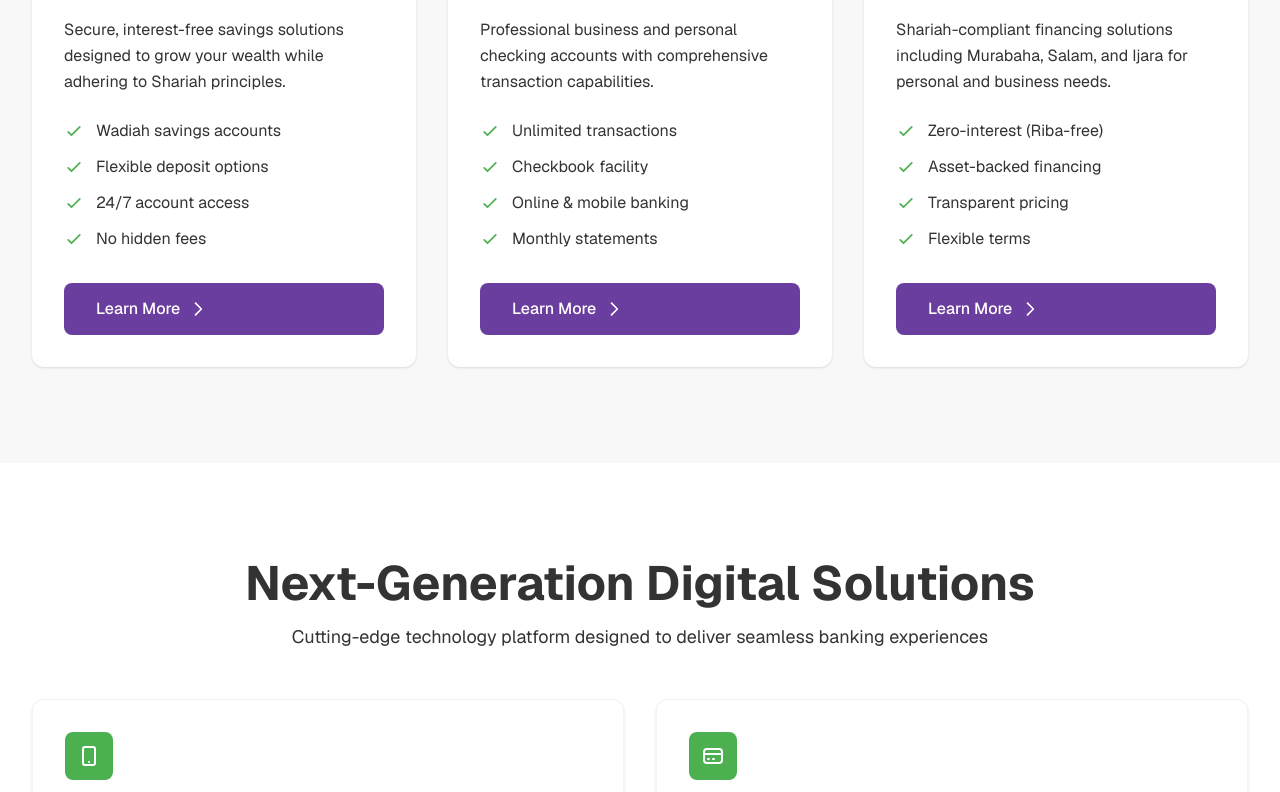
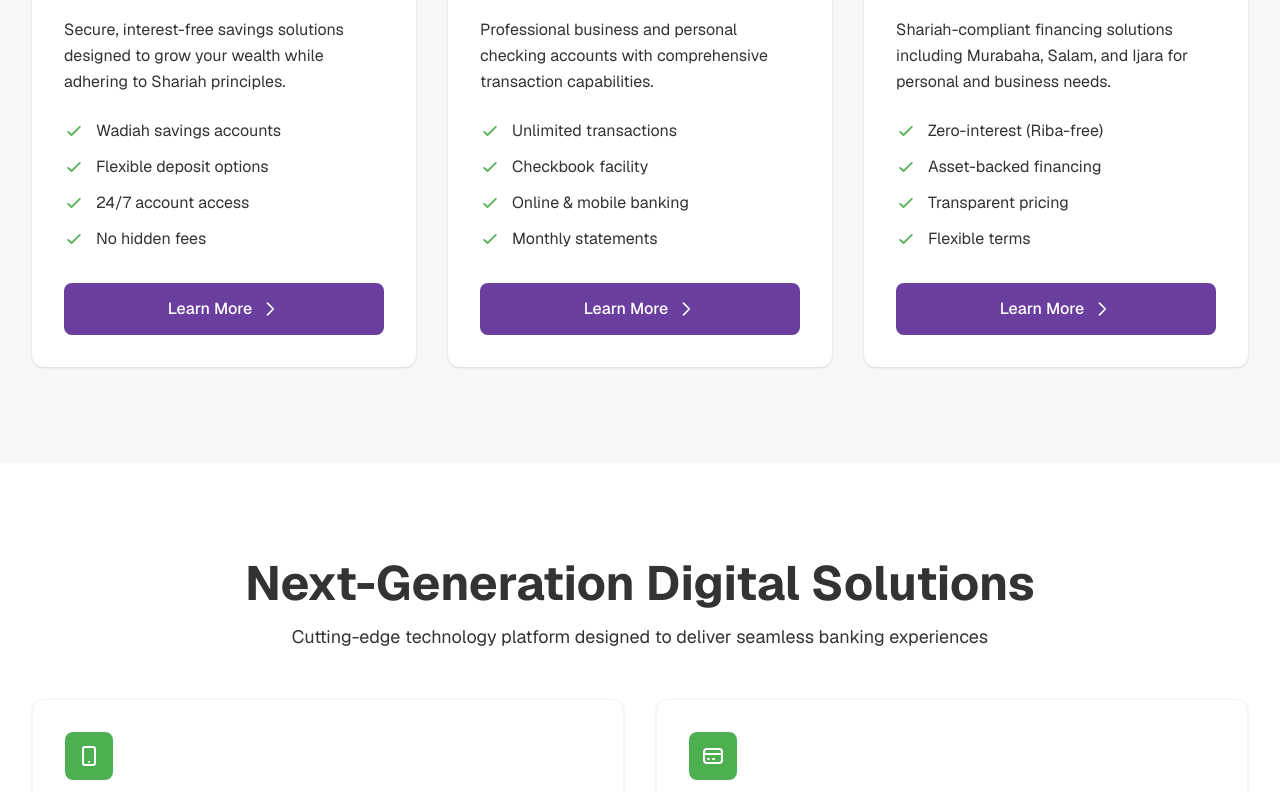
Before and after one commit to Hamze-Aj/sahay, a Next.js app: page / in a window 1280 px wide. Shown: the part 1575-2367 px from the top of the page. Built offline with nearby package versions, Linux system fonts and the light colour scheme.

Commit message:
added the link to download the sahay app

```diff
--- a/components/Button.js
+++ b/components/Button.js
@@ -1,11 +1,14 @@
+import Link from 'next/link';
+
 export default function Button({
   children,
   variant = 'primary',
   showArrow = false,
   className = '',
+  href,
   ...props
 }) {
-  const baseClasses = 'px-8 py-3.5 rounded-lg font-medium text-base';
+  const baseClasses = 'px-8 py-3.5 rounded-lg font-medium text-base inline-flex justify-center items-center';
 
   const variants = {
     primary: 'bg-[#6A3E9F] text-white',
@@ -13,21 +16,35 @@ export default function Button({
     green: 'bg-[#4CAF50] text-white hover:bg-[#45a049] transition-colors'
   };
 
+  const content = (
+    <>
+      {children}
+      {showArrow && (
+        <svg className="w-5 h-5 ml-2" fill="none" stroke="currentColor" viewBox="0 0 24 24">
+          <path strokeLinecap="round" strokeLinejoin="round" strokeWidth={2} d="M9 5l7 7-7 7" />
+        </svg>
+      )}
+    </>
+  );
+
+  if (href) {
+    return (
+      <Link
+        href={href}
+        className={`${baseClasses} ${variants[variant]} ${className}`}
+        {...props}
+      >
+        {content}
+      </Link>
+    );
+  }
+
   return (
     <button
       className={`${baseClasses} ${variants[variant]} ${className}`}
       {...props}
     >
-      {showArrow ? (
-        <span className="flex items-center gap-2">
-          {children}
-          <svg className="w-5 h-5" fill="none" stroke="currentColor" viewBox="0 0 24 24">
-            <path strokeLinecap="round" strokeLinejoin="round" strokeWidth={2} d="M9 5l7 7-7 7" />
-          </svg>
-        </span>
-      ) : (
-        children
-      )}
+      {content}
     </button>
   );
 }
--- a/components/Hero.js
+++ b/components/Hero.js
@@ -24,7 +24,7 @@ export default function Hero() {
           <Button variant="primary" showArrow>
             Open Account
           </Button>
-          <Button variant="secondary">
+          <Button variant="secondary" href="https://sahay.app/download">
             Download Sahaypay App
           </Button>
         </div>
```
